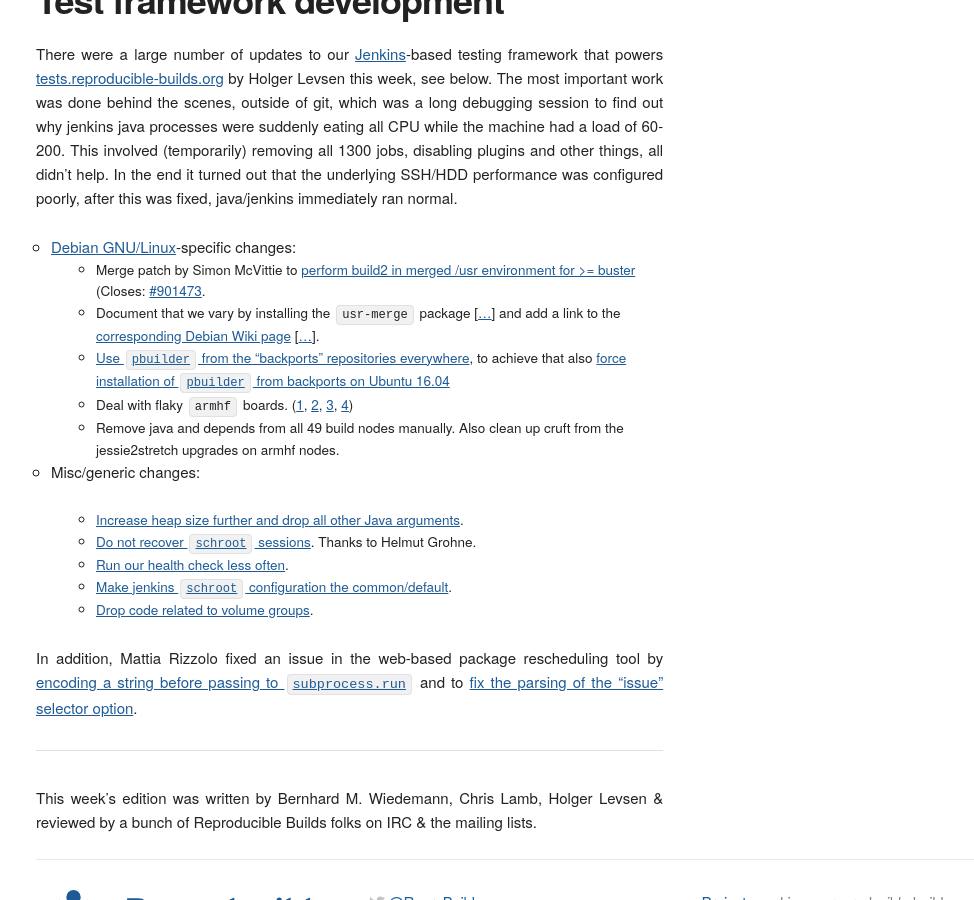
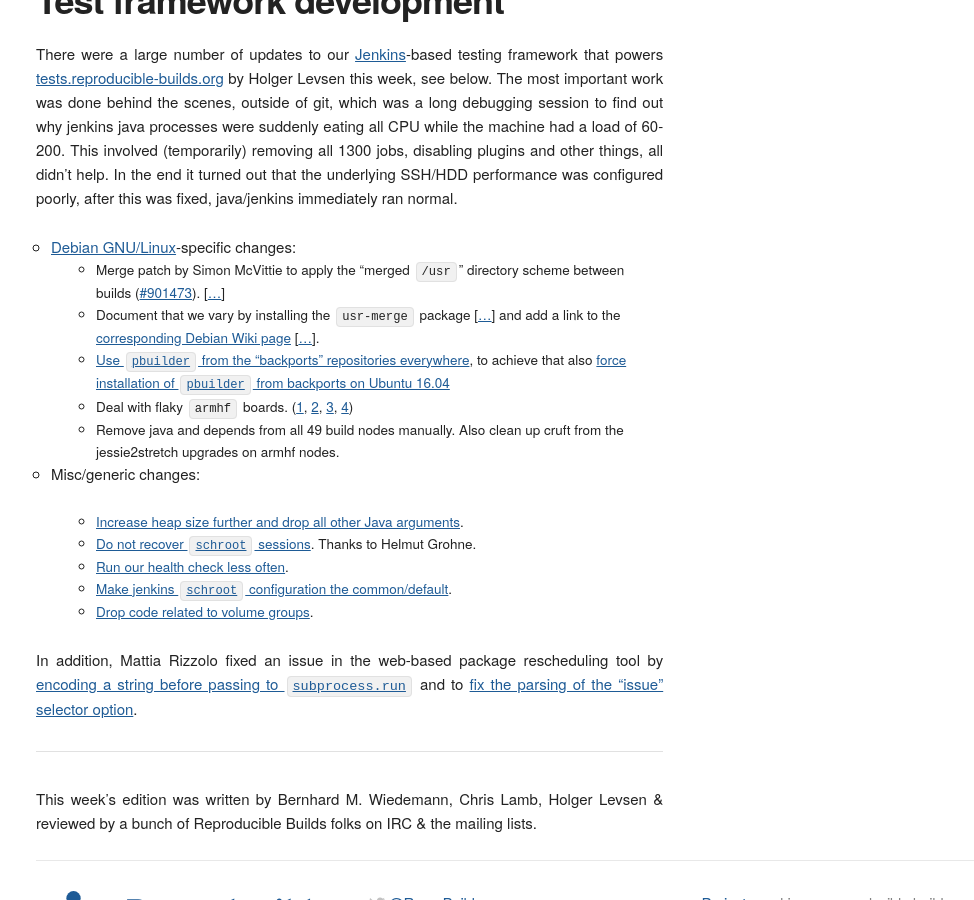
Before and after one commit to prototypefund/reproducible-website, a Jekyll site: the page built from _blog/posts/185.md, in a window 1280 px wide and 900 px high, scrolled down 3743 px. Shown: the whole window, without its empty margins (124-1098 px from the left). Built offline with Jekyll 4.4.1, drawn with Linux system fonts in a browser that asks for light colours; some web fonts are replaced.

Commit message:
Tidy usrmerge.

```diff
--- a/_blog/posts/185.md
+++ b/_blog/posts/185.md
@@ -110,7 +110,7 @@ Test framework development
 There were a large number of updates to our [Jenkins](https://jenkins.io/)-based testing framework that powers [tests.reproducible-builds.org](tests.reproducible-builds.org) by Holger Levsen this week, see below. The most important work was done behind the scenes, outside of git, which was a long debugging session to find out why jenkins java processes were suddenly eating all CPU while the machine had a load of 60-200. This involved (temporarily) removing all 1300 jobs, disabling plugins and other things, all didn't help. In the end it turned out that the underlying SSH/HDD performance was configured poorly, after this was fixed, java/jenkins immediately ran normal.
 
 * [Debian GNU/Linux](https://www.debian.org/)-specific changes:
-    * Merge patch by Simon McVittie to [perform build2 in merged /usr environment for >= buster](https://salsa.debian.org/qa/jenkins.debian.net/commit/d04769a7) (Closes: [#901473](https://bugs.debian.org/901473).
+    * Merge patch by Simon McVittie to apply the "merged `/usr`" directory scheme between builds ([#901473](https://bugs.debian.org/901473)). [[...](https://salsa.debian.org/qa/jenkins.debian.net/commit/d04769a7)]
     * Document that we vary by installing the `usr-merge` package [[...](https://salsa.debian.org/qa/jenkins.debian.net/commit/7902f640)] and add a link to the [corresponding Debian Wiki page](https://wiki.debian.org/UsrMerge]) [[...](https://salsa.debian.org/qa/jenkins.debian.net/commit/fb44311e)].
     * [Use `pbuilder` from the "backports" repositories everywhere](https://salsa.debian.org/qa/jenkins.debian.net/commit/2081b3a4), to achieve that also [force installation of `pbuilder` from backports on Ubuntu 16.04](https://salsa.debian.org/qa/jenkins.debian.net/commit/d28a62fb)
     * Deal with flaky `armhf` boards. ([1](https://salsa.debian.org/qa/jenkins.debian.net/commit/6121cd22), [2](https://salsa.debian.org/qa/jenkins.debian.net/commit/099a8de5), [3](https://salsa.debian.org/qa/jenkins.debian.net/commit/2bc5747f), [4](https://salsa.debian.org/qa/jenkins.debian.net/commit/410d530b))
```
